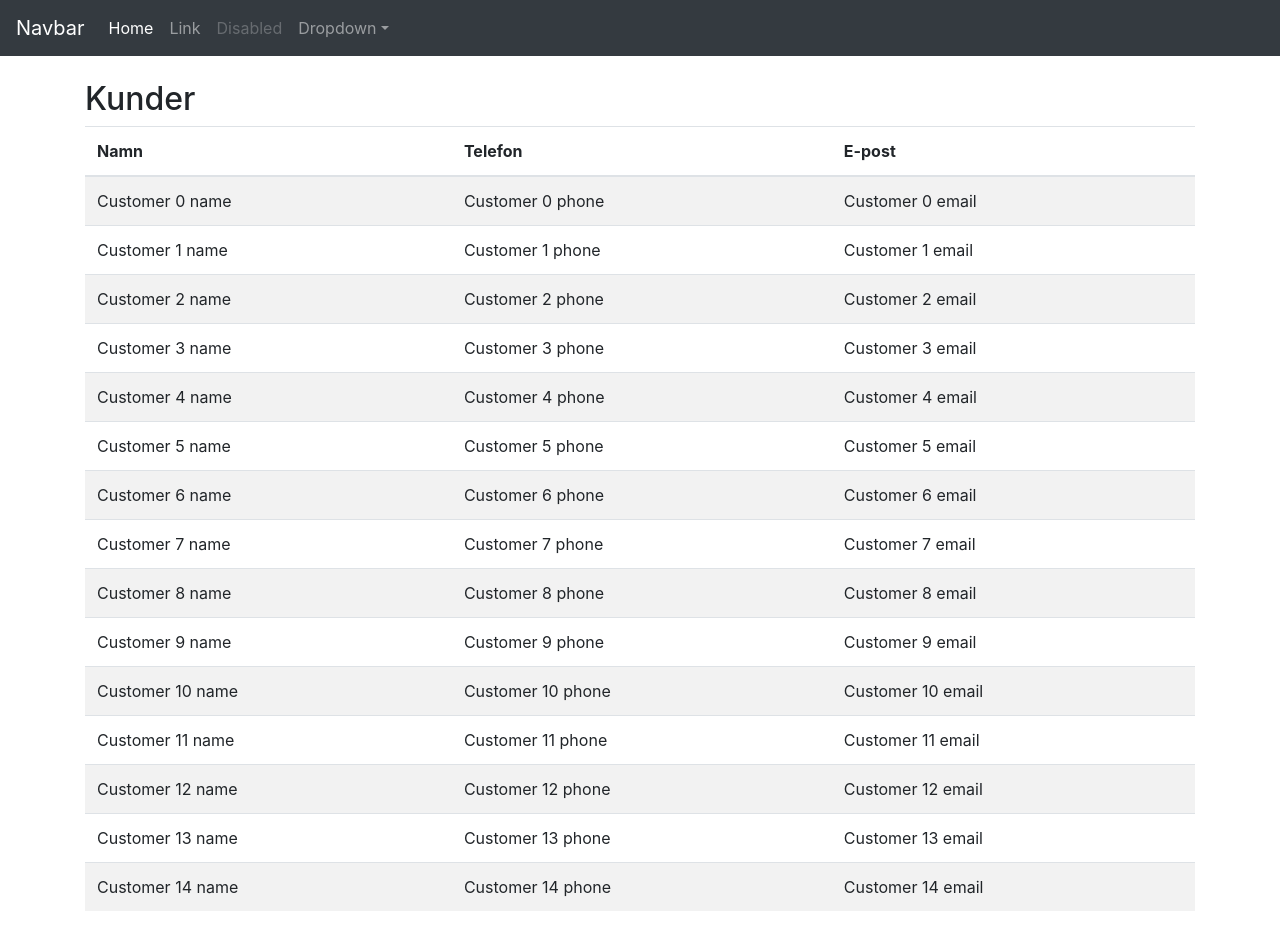
After one commit to knivmakkara/brisket-server, a Flask app: page /customers in a window 1280 px wide. The commit adds this page. Run offline with Flask 2, Linux system fonts and the light colour scheme; the visitor is signed in with stand-in values (Sample User, id 1); some libraries are stand-ins or nearby versions.

Commit message:
Started pagination customers

```diff
--- a/app.py
+++ b/app.py
@@ -1,7 +1,6 @@
 from flask import Flask, render_template, request, redirect, session, url_for
 from flask_sqlalchemy import SQLAlchemy
 from functools import wraps
-import sampledata
 from sqlalchemy.orm import composite
 
 app = Flask(__name__)
@@ -82,6 +81,23 @@ def require_login(resource):
 def index():
     return render_template('layout.html', name='Kristoffer', users=User.query.all())
 
+@app.route('/customers')
+@require_login
+def customers():
+    page = int(request.args.get('page', 1))
+    pageSize = int(request.args.get('pageSize', 15))
+    filter = request.args.get('filter', None)
+
+    q = Customer.query
+    if filter:
+        q = q.filter(getattr(Customer, 'name').like('%{}%'.format(filter)))
+    q = q.offset((page - 1) * pageSize)
+    c = q.count()
+    print(c)
+    customers = q.limit(pageSize)
+    return render_template('customers.html', customers=customers)
+    #return render_template('customers.html', customers=Customer.query.offset((page - 1) * pageSize).limit(pageSize))
+
 @app.route('/logout')
 def logout():
     session.pop('logged_in_user', None)
--- a/static/main.css
+++ b/static/main.css
@@ -1,7 +1,3 @@
 body {
     padding-top: 5rem;
   }
-  .starter-template {
-    padding: 3rem 1.5rem;
-    text-align: center;
-  }
--- /dev/null
+++ b/templates/customers.html
@@ -0,0 +1,23 @@
+{% extends "layout.html" %}
+{% block body %}
+<h2>Kunder</h2>
+
+<table class="table table-striped">
+    <thead>
+        <tr>
+            <th>Namn</th>
+            <th>Telefon</th>
+            <th>E-post</th>
+        </tr>
+    </thead>
+    <tbody>
+        {% for c in customers -%}
+            <tr>
+                <td>{{c.name}}</td>
+                <td>{{c.phone}}</td>
+                <td>{{c.email}}</td>
+            </tr>
+        {% endfor %}
+    </tbody>
+</table>
+{% endblock %}
--- a/templates/layout.html
+++ b/templates/layout.html
@@ -54,14 +54,7 @@
 
     <main role="main" class="container">
 
-        {% for user in users -%}
-            <p>{{user.username}}</p>
-        {% endfor %}
-        <div class="starter-template">
-            <h1>Bootstrap starter template</h1>
-            <p class="lead">Use this document as a way to quickly start any new project.
-                <br> All you get is this text and a mostly barebones HTML document.</p>
-        </div>
+        {% block body %}{% endblock %}
 
     </main>
     <!-- /.container -->
```
